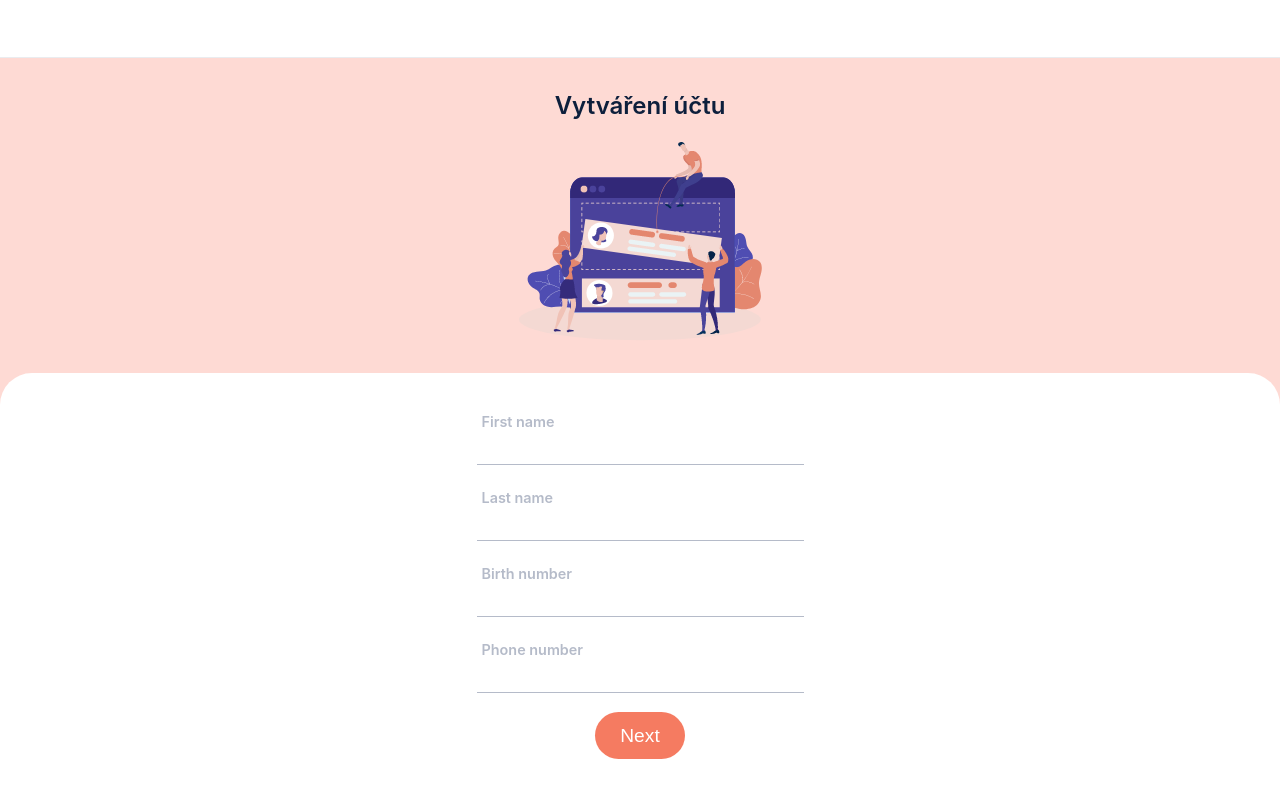
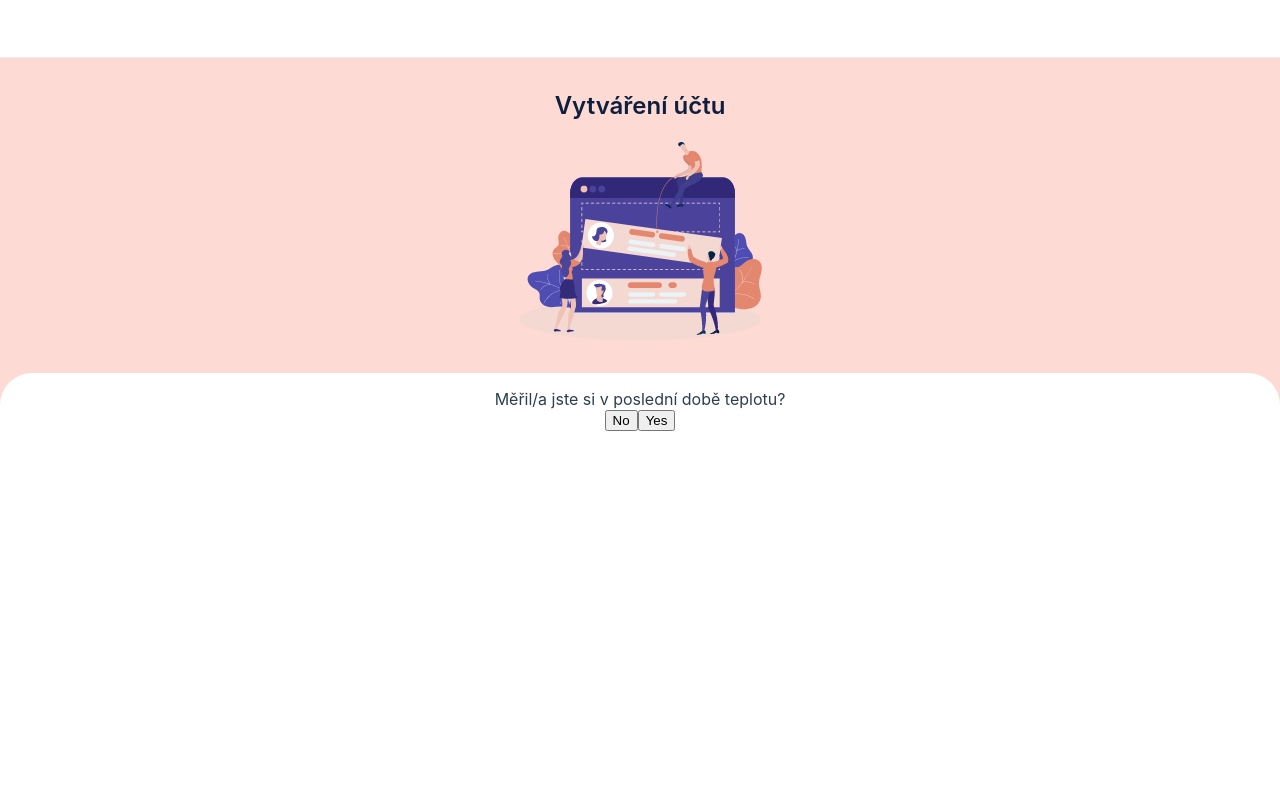
Before and after one commit to Smart-Triage/smart-triage, a Vue app: page /home in a window 1280 px wide. Both pictures are taken after a click on the button "Add patient". Built offline with nearby package versions, Linux system fonts and the light colour scheme; what vue-head, vue-uuid would draw is missing.

Commit message:
Form stepper

```diff
--- a/src/App.vue
+++ b/src/App.vue
@@ -40,12 +40,17 @@ export default {
 
 <style lang="scss">
 @import '@/theme/variables.scss';
+
+* {
+  box-sizing: border-box;
+}
+
 html {
- height: calc(100vh - 3.6rem);
+  height: calc(100vh - 3.6rem);
 }
 body {
   margin: 0;
-  height: calc(100vh - 3.6rem);;
+  height: calc(100vh - 3.6rem);
   background-color: $bg-color;
 
   a {
--- a/src/components/PatientList.vue
+++ b/src/components/PatientList.vue
@@ -30,7 +30,10 @@ export default {
   },
   methods: {
     ...mapActions('patients', ['deletePatientById']),
-    ...mapMutations('patients', ['setCurrentPatientId']),
+    ...mapMutations('patients', [
+      'setCurrentPatientId',
+      'setCurrentPacientFormStep'
+    ]),
     deletePatient(e, patient) {
       e.stopPropagation()
       // eslint-disable-next-line no-alert
@@ -41,7 +44,8 @@ export default {
     },
     selectPatient(patient) {
       this.setCurrentPatientId(patient.id)
-      this.$router.push('/form')
+      if (patient.finished) this.$router.push('/summary')
+      else this.$router.push('/form')
     }
   }
 }
--- a/src/components/PatientQRCode.vue
+++ b/src/components/PatientQRCode.vue
@@ -3,7 +3,7 @@
     <qrcode-vue
       class="qrcode"
       :value="stringyfiedPatient"
-      size="400"
+      size="300"
       level="H"
     ></qrcode-vue>
   </div>
--- /dev/null
+++ b/src/components/Stepper.vue
@@ -0,0 +1,326 @@
+<template>
+  <div class="container">
+    <div
+      v-for="step in steps"
+      :key="step.order"
+      class="step"
+      :class="{ hidden: step.order !== currentStepNum }"
+    >
+      {{ step.question }}
+
+      <div v-if="step.answerType === 'boolean'" class="boolean-answer-button">
+        <button
+          :class="{ 'answer-active': step.answer === false }"
+          @click="next(false)"
+        >
+          No
+        </button>
+        <button
+          :class="{ 'answer-active': step.answer === true }"
+          @click="next(true)"
+        >
+          Yes
+        </button>
+      </div>
+
+      <div v-if="step.answerType === 'slider'" class="slider-answer-slider">
+        <div>{{ temperatureValue }}</div>
+        <input
+          v-model="temperatureValue"
+          type="range"
+          min="36.5"
+          max="42"
+          step="0.5"
+          class="slider"
+        />
+        <button @click="next(true)">Další</button>
+      </div>
+
+      <div v-if="step.answerType === 'one-of'" class="one-of-answer">
+        <button
+          v-for="option in step.options"
+          :key="option.value"
+          :class="{ 'answer-active': step.answer === option.value }"
+          @click="next(option.value)"
+        >
+          {{ option.text }}
+        </button>
+      </div>
+
+      <div v-if="step.answerType === 'checkbox'" class="checkbox-answer">
+        <div v-for="option in step.options" :key="option.value">
+          <label :for="option.value">{{ option.text }}</label>
+          <input
+            :id="option.value"
+            v-model="option.isChecked"
+            :value="option.value"
+            type="checkbox"
+          />
+        </div>
+
+        <button @click="next(step.options)">Další</button>
+      </div>
+    </div>
+
+    <div class="buttons">
+      <button v-if="!isFirst" class="prev" @click="prev()">Previous</button>
+      <div class="spacer"></div>
+      <button
+        v-if="!isLast && currentStep.answer !== undefined"
+        class="next"
+        @click="next(null)"
+      >
+        Next
+      </button>
+    </div>
+  </div>
+</template>
+
+<script>
+import { mapGetters, mapMutations } from 'vuex'
+
+export default {
+  data: () => ({
+    currentStepNum: '1',
+    visitedSteps: ['1'],
+    steps: [
+      {
+        order: '1',
+        question: 'Měřil/a jste si v poslední době teplotu?',
+        answerType: 'boolean',
+        nextIfPositive: '1.1',
+        nextIfNegative: '1.2'
+      },
+      {
+        order: '1.1',
+        question: 'Zadejte teplotu',
+        answerType: 'slider',
+        next: '2',
+        pointsIfPositive: 3
+      },
+      {
+        order: '1.2',
+        question: 'Pociťoval/a jste zvýšené projevy teploty?',
+        answerType: 'boolean',
+        next: '2',
+        pointsIfPositive: 2
+      },
+      {
+        order: '2',
+        question: 'Měl/a jste v poslední době kašel?',
+        answerType: 'boolean',
+        nextIfPositive: '2.1',
+        nextIfNegative: '3'
+      },
+      {
+        order: '2.1',
+        question: 'Vlhký nebo suchý kašel?',
+        answerType: 'one-of',
+        options: [
+          {
+            text: 'Vlhký',
+            value: 'vlhky'
+          },
+          {
+            text: 'Suchý',
+            value: 'suchy'
+          }
+        ],
+        next: '3',
+        pointsIfPositive: 2,
+        pointsIfNegative: 2
+      },
+      {
+        order: '3',
+        question:
+          'Měl/a jste v poslední době nezvyklý pocit tíhy na hrudi nebo dušnost?',
+        answerType: 'boolean',
+        pointsIfPositive: 2,
+        next: '4'
+      },
+      {
+        order: '4',
+        question:
+          'Měl/a jste v poslední době nezvykou únavu, třesavku nebo zimnici?',
+        answerType: 'boolean',
+        pointsIfPositive: 1,
+        next: '5'
+      },
+      {
+        order: '5',
+        question: 'Vyberte příznaky, které jste během poslední doby měli:',
+        answerType: 'checkbox',
+        options: [
+          { text: 'Rýma', value: 'ryma' },
+          { text: 'Bolest v krku', value: 'bolest-v-krku' },
+          {
+            text: 'Bolest svalů nebo kloubů',
+            value: 'bolest-svalu-nebo-kloubu'
+          },
+          { text: 'Ztráta chuti nebo čichu', value: 'ztrata-chuti-nebo-cichu' }
+        ],
+        next: '6'
+      },
+      {
+        order: '6',
+        question: 'Byl/a jste v poslední době v zahraničí?',
+        answerType: 'boolean',
+        nextIfPositive: '6.1',
+        nextIfNegative: '7'
+      },
+      {
+        order: '7',
+        question: 'Navštívil Vás někdo v posledních 14 dnech?',
+        answerType: 'boolean',
+        next: 'end'
+      }
+    ],
+    temperatureValue: 36.5
+  }),
+  computed: {
+    ...mapGetters('patients', ['currentPatient']),
+    currentStep() {
+      return this.steps.find(step => step.order === this.currentStepNum)
+    },
+    isLast() {
+      return this.currentStepNum === '7'
+    },
+    isFirst() {
+      return this.currentStepNum === '1'
+    }
+  },
+  mounted() {
+    if (!this.currentPatient.visitedSteps) {
+      this.setCurrentPatientValueByKey({
+        key: 'visitedSteps',
+        value: ['1']
+      })
+    } else if (this.currentPatient.visitedSteps.indexOf('end') > -1) {
+      this.visitedSteps = ['1']
+      this.currentStepNum = '1'
+      this.setCurrentPatientValueByKey({
+        key: 'visitedSteps',
+        value: ['1']
+      })
+    } else {
+      this.visitedSteps = this.currentPatient.visitedSteps
+      this.currentStepNum = this.currentPatient.visitedSteps[
+        this.currentPatient.visitedSteps.length - 1
+      ]
+    }
+  },
+  methods: {
+    ...mapMutations('patients', ['setCurrentPatientValueByKey']),
+    prev() {
+      if (this.visitedSteps.length === 0) return
+
+      this.visitedSteps.pop()
+      this.currentStepNum = this.visitedSteps[this.visitedSteps.length - 1]
+      this.setCurrentPatientValueByKey({
+        key: 'visitedSteps',
+        value: this.visitedSteps
+      })
+    },
+    next(answer) {
+      if (answer === null) {
+        this.currentStepNum =
+          (this.currentStep.answer === true
+            ? this.currentStep.nextIfPositive
+            : this.currentStep.nextIfNegative) || this.currentStep.next
+      } else {
+        switch (typeof answer) {
+          case 'boolean':
+            this.currentStep.answer = answer
+            if (answer === true)
+              this.currentStepNum =
+                this.currentStep.nextIfPositive || this.currentStep.next
+
+            if (answer === false)
+              this.currentStepNum =
+                this.currentStep.nextIfNegative || this.currentStep.next
+            break
+
+          case 'string':
+            this.currentStep.answer = answer
+            this.currentStepNum = this.currentStep.next
+            break
+
+          default:
+            this.currentStepNum = this.currentStep.next
+            break
+        }
+      }
+
+      this.visitedSteps.push(this.currentStepNum)
+      this.setCurrentPatientValueByKey({
+        key: 'visitedSteps',
+        value: this.visitedSteps
+      })
+
+      if (this.currentStepNum === 'end') {
+        this.$router.push('/summary')
+      }
+    }
+  }
+}
+</script>
+
+<style scoped lang="scss">
+@import '@/theme/variables.scss';
+
+.step {
+  display: flex;
+  flex-direction: column;
+  align-items: center;
+  background: white;
+  padding: 1rem;
+}
+
+.buttons {
+  width: 100%;
+  display: flex;
+  flex-direction: row;
+  justify-content: space-between;
+  position: absolute;
+  bottom: 0;
+  padding: 1rem;
+}
+
+.hidden {
+  display: none;
+}
+
+.slider-answer-slider {
+  display: flex;
+  flex-direction: column;
+  align-items: center;
+
+  .slider {
+    -webkit-appearance: none;
+    width: 100%;
+    height: 10px;
+    border-radius: 5px;
+    background: #d3d3d3;
+    outline: none;
+    opacity: 0.7;
+    -webkit-transition: 0.2s;
+    transition: opacity 0.2s;
+    margin: 1rem;
+  }
+
+  .slider::-webkit-slider-thumb {
+    -webkit-appearance: none;
+    appearance: none;
+    width: 25px;
+    height: 25px;
+    border-radius: 50%;
+    background-color: $primary-color;
+    cursor: pointer;
+  }
+}
+
+.answer-active {
+  background-color: $primary-color;
+  color: white;
+}
+</style>
--- a/src/views/Form.vue
+++ b/src/views/Form.vue
@@ -6,7 +6,8 @@
       </h1>
       <img src="@/assets/img/form-page-top.png" alt="" />
     </div>
-    <form class="container" @submit="formSubmit">
+    <Stepper></Stepper>
+    <!--<form class="container" @submit="formSubmit">
       <div>
         <label class="floating-label">First name</label>
         <input
@@ -69,14 +70,16 @@
         />
       </div>
       <button type="submit" class="link btn-primary">Next</button>
-    </form>
+    </form>-->
   </div>
 </template>
 
 <script>
 import { mapState, mapActions, mapMutations, mapGetters } from 'vuex'
+import Stepper from '../components/Stepper'
 
 export default {
+  components: { Stepper },
   computed: {
     ...mapState('patients', ['patients']),
     ...mapGetters('patients', ['currentPatient'])
--- a/src/views/Summary.vue
+++ b/src/views/Summary.vue
@@ -10,9 +10,9 @@
     <PatientQRCode :patient="currentPatient"></PatientQRCode>
     <hr />
 
-    <div>
-      <router-link to="/home" class="link">Save</router-link>
-      <router-link to="/send" class="link">Send</router-link>
+    <div class="buttons">
+      <button class="link" @click="edit">Edit</button>
+      <router-link to="/send" class="link send">Send</router-link>
     </div>
   </div>
   <div v-else>
@@ -22,7 +22,7 @@
 </template>
 
 <script>
-import { mapState, mapGetters } from 'vuex'
+import { mapState, mapGetters, mapMutations } from 'vuex'
 import PatientQRCode from '../components/PatientQRCode'
 
 export default {
@@ -36,6 +36,15 @@ export default {
   mounted() {
     if (this.currentPatient === undefined) {
       this.$router.push('/home')
+    } else {
+      this.currentPatient.finished = true
+    }
+  },
+  methods: {
+    ...mapMutations('patients', ['setCurrentPatientValueByKey']),
+    edit() {
+      this.setCurrentPatientValueByKey({ key: 'visitedSteps', value: ['1'] })
+      this.$router.push('/form')
     }
   }
 }
@@ -47,4 +56,10 @@ export default {
   flex-direction: column;
   align-items: center;
 }
+
+.buttons {
+  display: flex;
+  flex-direction: column;
+  align-items: center;
+}
 </style>
```
